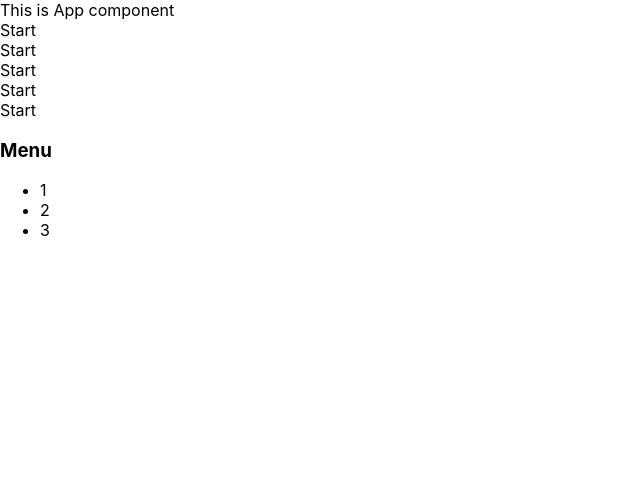
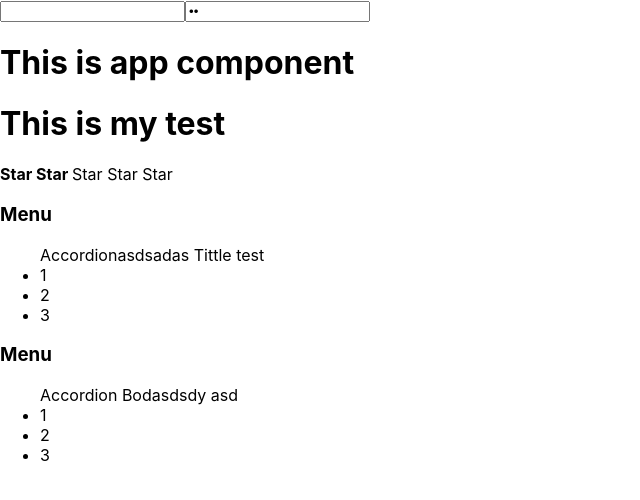
Before and after one commit to pantaiz/react_kabzda, a React (Create React App) app: page / in a window 1280 px wide. Shown: the top 500 px of the page, without its empty margins (0-640 px from the left). Built offline with nearby package versions, Linux system fonts and the light colour scheme.

Commit message:
03 props

```diff
--- a/src/App.tsx
+++ b/src/App.tsx
@@ -1,54 +1,23 @@
 import React from 'react';
-import logo from './logo.svg';
 import './App.css';
+import Accordion from './component/Accordion/Accordion';
+import {Raiting} from "./component/Raiting/Raiting";
 
 function App() {
     return (
         <div>
-            <AppTitle/>
+            <input/>
+            <input type="password" value="yo"/>
+            <AppTitle title={"This is app component"}/>
+            <AppTitle title={"This is my test"}/>
             <Raiting/>
-            <Accordion/>
+            <Accordion title={"Accordionasdsadas Tittle test"}/>
+            <Accordion title={"Accordion Bodasdsdy asd"}/>
         </div>
     );
 }
-function Star() {
-    return <div>Start</div>
-}
-function AppTitle() {
-    return <>This is App component</>
+function AppTitle(props:any) {
+    return <h1>{props.title}</h1>
 
 }
-function Raiting() {
-    return (
-        <div>
-            <Star/>
-            <Star/>
-            <Star/>
-            <Star/>
-            <Star/>
-        </div>
-    )
-}
-function AccordionBody() {
-    debugger
-    console.log("AccordionBody")
-    return <><ul>
-        <li>1</li>
-        <li>2</li>
-        <li>3</li>
-    </ul></>
-}
-function AccordionTitle() {
-    debugger
-    console.log("AccordionTitle")
-    return <h3>Menu</h3>
-}
-function Accordion() {
-    return (<div>
-            <AccordionTitle/>
-            <AccordionBody/>
-        </div>
-    )
-}
-
 export default App;
--- /dev/null
+++ b/src/component/Accordion/Accordion.tsx
@@ -0,0 +1,27 @@
+import React from "react";
+
+function AccordionBody(props:any) {
+    debugger
+    console.log("AccordionBody")
+    return <><ul>
+        {props.body}
+        <li>1</li>
+        <li>2</li>
+        <li>3</li>
+    </ul></>
+}
+function AccordionTitle(props:any) {
+    debugger
+    console.log("AccordionTitle")
+    return <h3> {props.body}
+        Menu</h3>
+}
+function Accordion(props:any) {
+    return (<div>
+            <AccordionTitle head={props.title}/>
+            <AccordionBody body={props.title}/>
+        </div>
+    )
+}
+
+export default Accordion;
--- /dev/null
+++ b/src/component/Raiting/Raiting.tsx
@@ -0,0 +1,24 @@
+import React from "react";
+
+
+
+export function Raiting() {
+    return (
+        <div>
+            <Star selected={true}/>
+            <Star selected={true}/>
+            <Star selected={false}/>
+            <Star selected={false}/>
+            <Star selected={false}/>
+
+        </div>
+    )
+}
+function Star(props:any) {
+    if (props.selected===true){
+        return <span><b>Star </b></span>
+    }else{
+        return <span>Star </span>
+    }
+
+}
```
